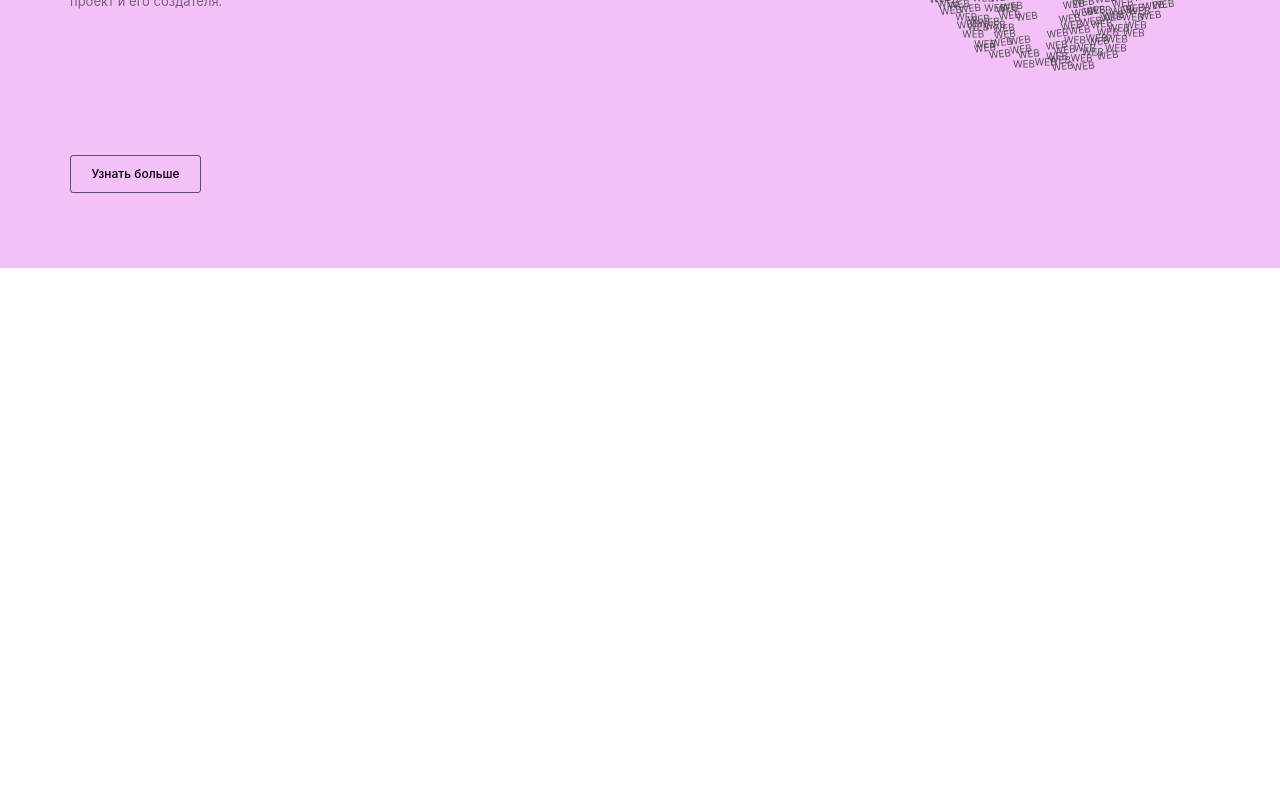
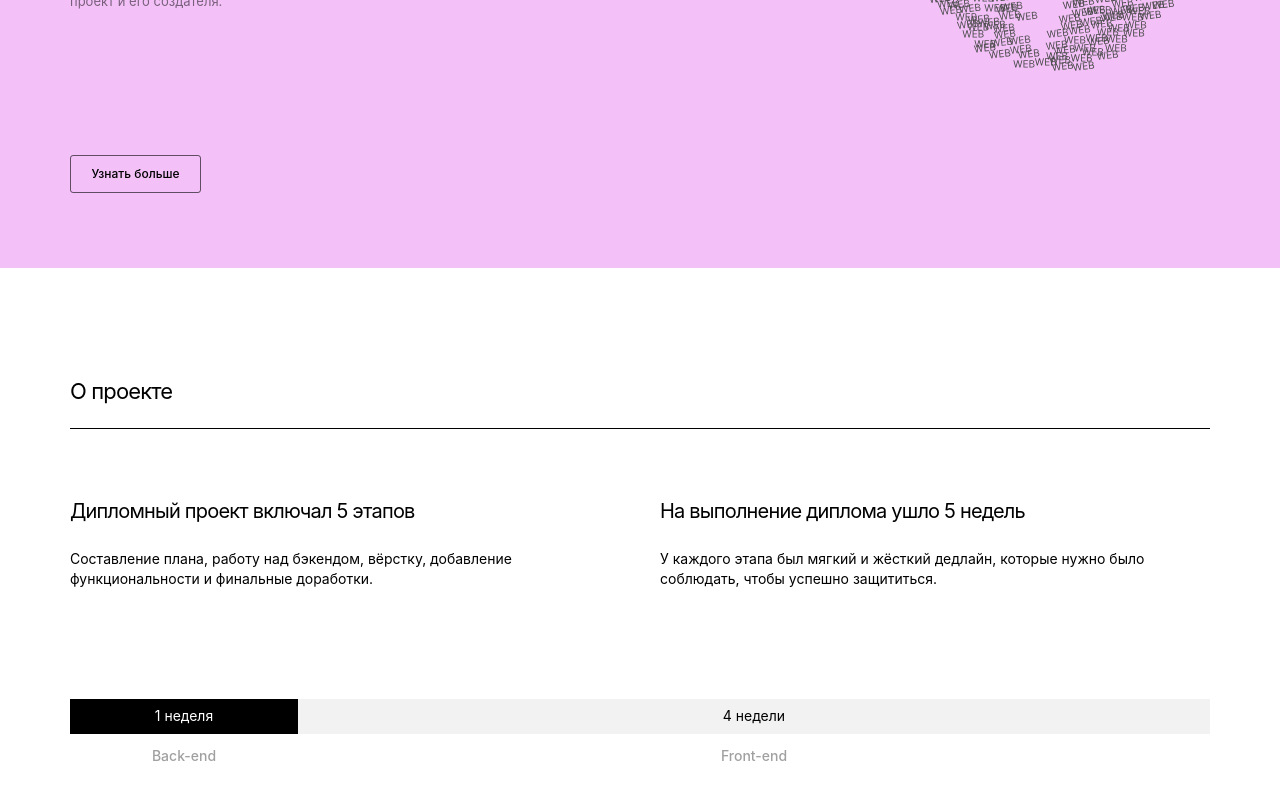
Before and after one commit to Evgeta/movies-explorer-frontend, a React (Create React App) app: page / in a window 1280 px wide. Shown: the part 382-1182 px from the top of the page. Before the commit the page ends 800 px from the top, so only its background shows below. Built offline with nearby package versions, Linux system fonts and the light colour scheme.

Commit message:
feat: add AboutProject component

```diff
--- a/src/components/AboutProject/AboutProject.js
+++ b/src/components/AboutProject/AboutProject.js
@@ -0,0 +1,46 @@
+import React from 'react';
+
+import './AboutProject.css';
+
+function AboutProject() {
+  return (
+    <section class="about-project">
+      <div class="about-project__container">
+        <h2 class="about-project__title">О проекте</h2>
+        <ul class="about-project__thesis-list">
+          <li class="about-project__thesis">
+            <h3 class="about-project__thesis-title">
+              Дипломный проект включал 5 этапов
+            </h3>
+            <p class="about-project__thesis-content">
+              Составление плана, работу над бэкендом, вёрстку, добавление
+              функциональности и финальные доработки.
+            </p>
+          </li>
+
+          <li class="about-project__thesis">
+            <h3 class="about-project__thesis-title">
+              На выполнение диплома ушло 5 недель
+            </h3>
+            <p class="about-project__thesis-content">
+              У каждого этапа был мягкий и жёсткий дедлайн, которые нужно было
+              соблюдать, чтобы успешно защититься.
+            </p>
+          </li>
+        </ul>
+        <div class="about-project__timeline">
+          <div class="about-project__backend">
+            <span class="about-project__backend-duration">1 неделя</span>
+            <span class="about-project__stage-title">Back-end</span>
+          </div>
+          <div class="about-project__frontend">
+            <span class="about-project__frontend-duration">4 недели</span>
+            <span class="about-project__stage-title">Front-end</span>
+          </div>
+        </div>
+      </div>
+    </section>
+  );
+}
+
+export default AboutProject;
--- a/src/components/App/App.js
+++ b/src/components/App/App.js
@@ -4,6 +4,7 @@ import './App.css';
 
 import Header from '../Header/Header';
 import Promo from '../Promo/Promo';
+import AboutProject from '../AboutProject/AboutProject';
 
 function App() {
 
@@ -12,6 +13,7 @@ function App() {
       <div className="app">
          <Header />
          <Promo/>
+         <AboutProject/>
 
 
       {/* <Switch>
```
